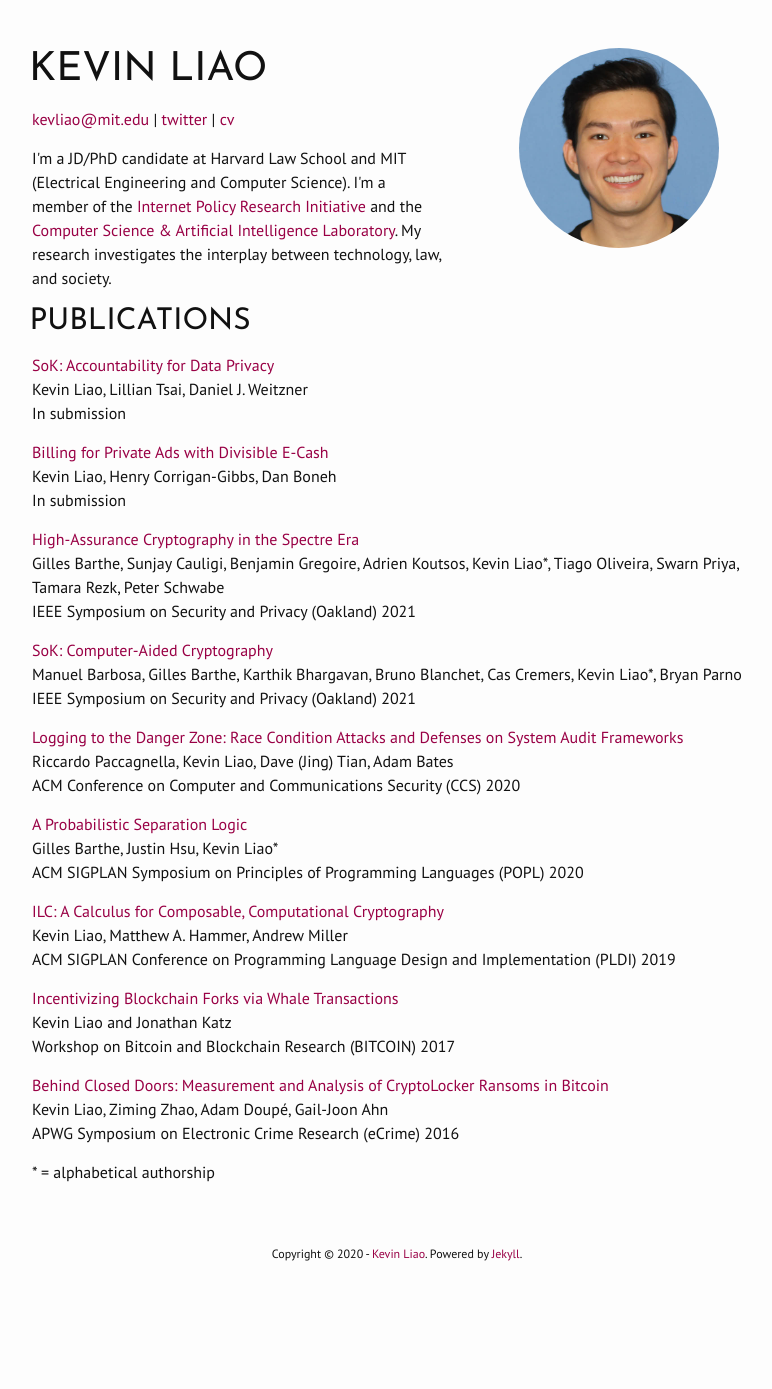
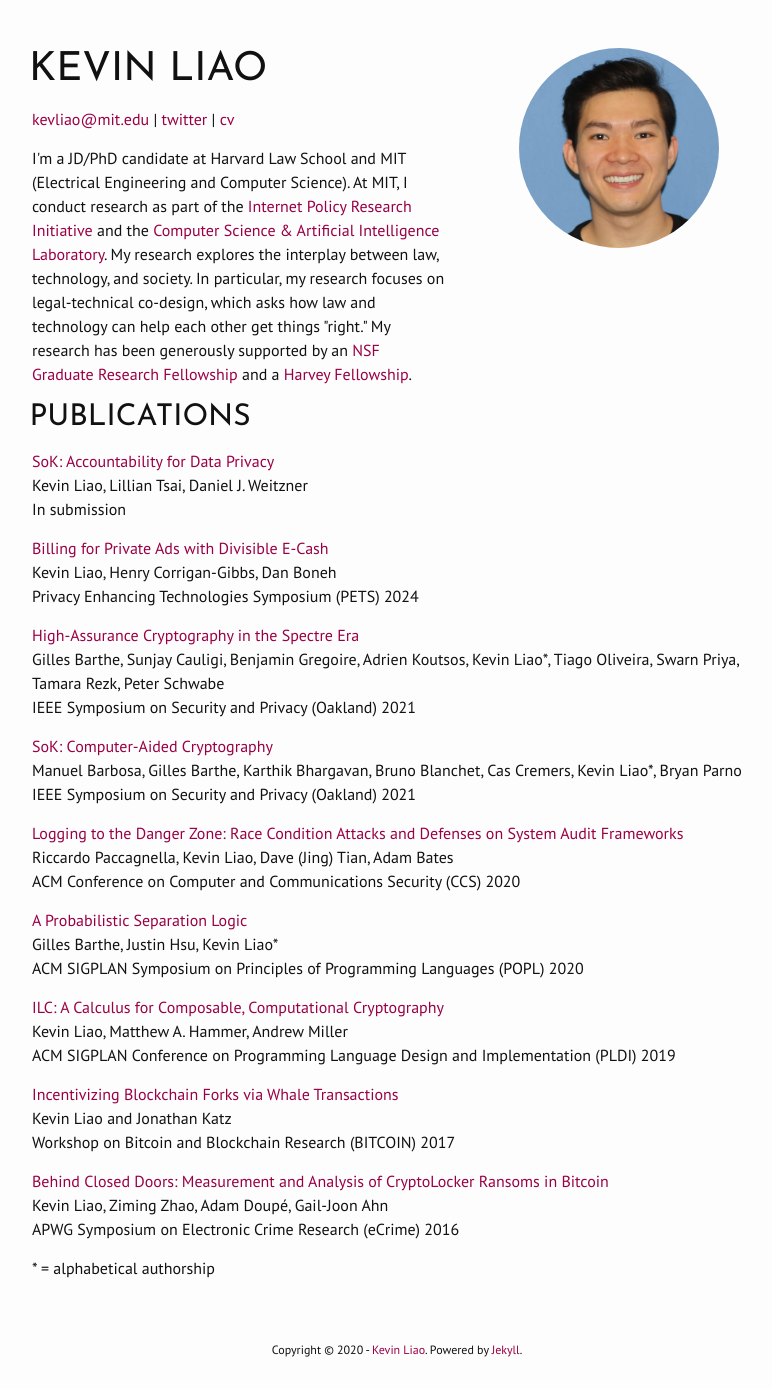
Before and after one commit to kev-liao/kev-liao.github.io, a Jekyll site: the page built from index.html, in a window 1280 px wide. Shown: the whole page, without its empty margins (243-1015 px from the left). Built offline with Jekyll 4.4.1, drawn with Linux system fonts in a browser that asks for light colours; nearby versions of some CDN libraries; before the commit the page ends 1293 px from its top, so only the background shows below that.

```diff
--- a/index.html
+++ b/index.html
@@ -17,11 +17,18 @@
         </p>
         <p>
           I'm a JD/PhD candidate at Harvard Law School and MIT (Electrical
-          Engineering and Computer Science). I'm a member of
-          the <a href="https://internetpolicy.mit.edu/">Internet Policy Research
-          Initiative</a> and the <a href="https://www.csail.mit.edu/">Computer
-          Science &amp; Artificial Intelligence Laboratory</a>. My research
-          investigates the interplay between technology, law, and society.
+          Engineering and Computer Science). At MIT, I conduct research as part
+          of the <a href="https://internetpolicy.mit.edu/">Internet Policy
+          Research Initiative</a> and
+          the <a href="https://www.csail.mit.edu/">Computer Science &amp;
+          Artificial Intelligence Laboratory</a>. My research explores the
+          interplay between law, technology, and society. In particular, my
+          research focuses on legal-technical co-design, which asks how law and
+          technology can help each other get things "right." My research has
+          been generously supported by an
+          <a href="https://www.nsfgrfp.org">NSF Graduate Research Fellowship</a>
+          and a <a href="https://msfdn.org/harveyfellows/overview/">Harvey
+          Fellowship</a>.
         </p>
       </div>
       <div class="col-sm-5">
```
Also changed, not shown: _publications/liao2023billing.md (+1 -1 lines), 4 other files.
